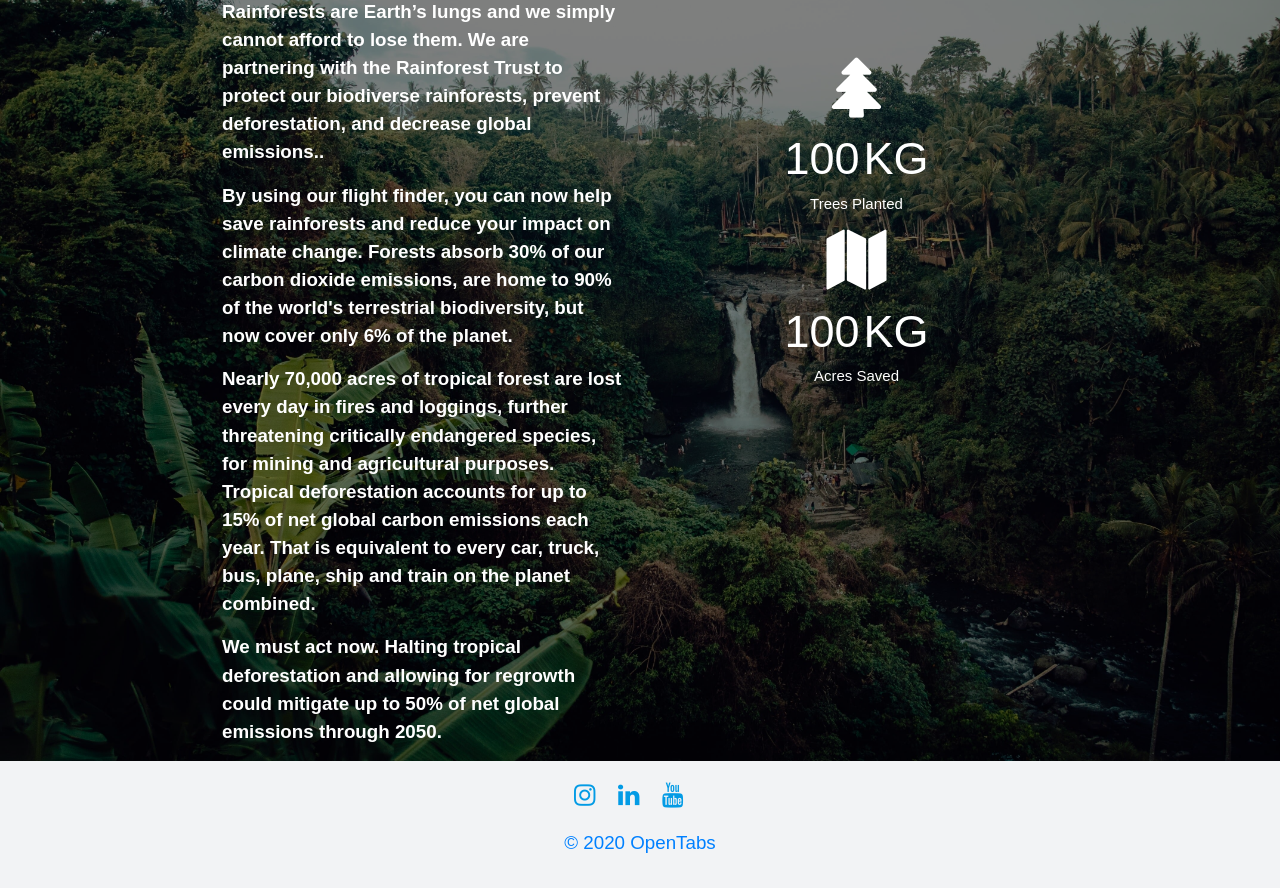
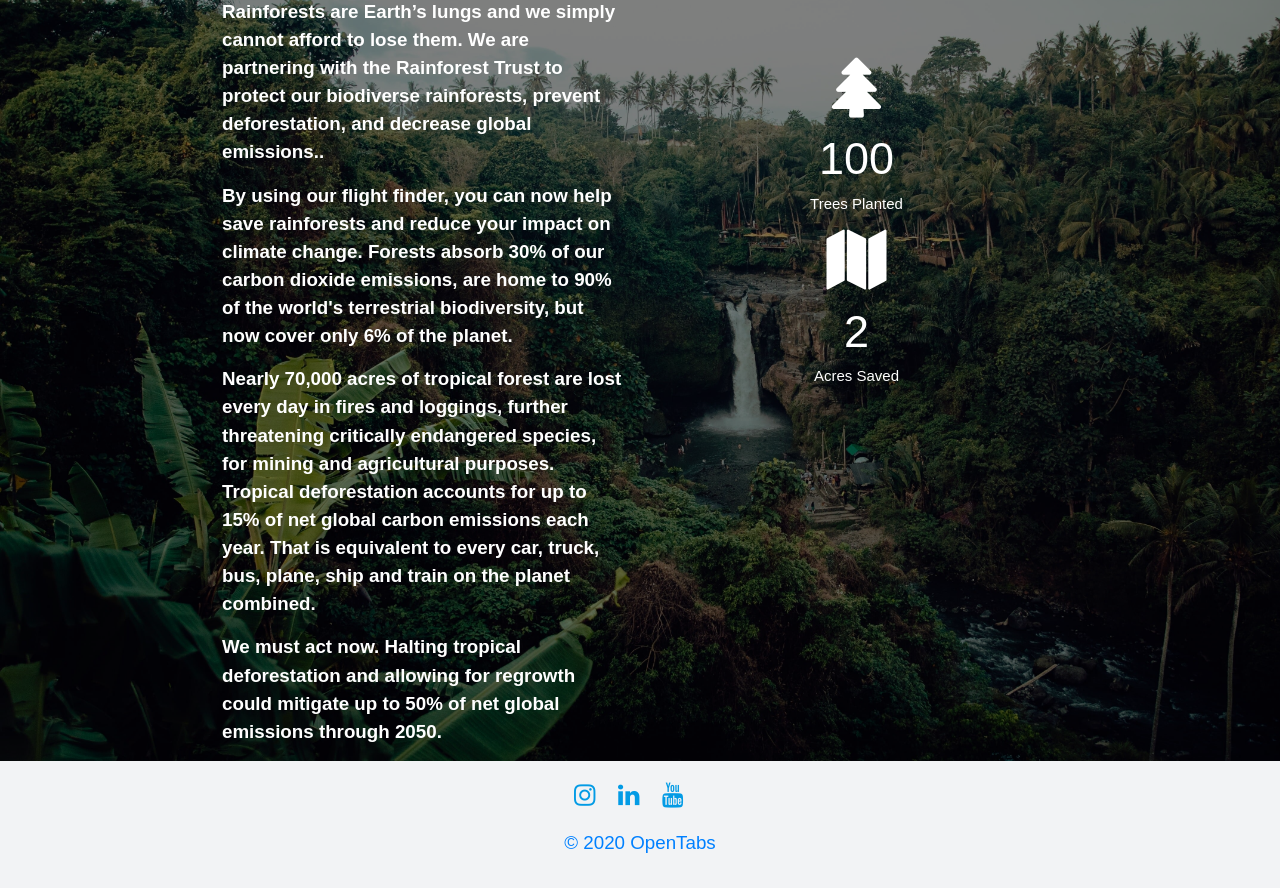
Before and after one commit to Adarsh-thedev/ot-flights-frontend, a React (Create React App) app: page / in a window 1280 px wide. Shown: the part 2200-3088 px from the top of the page. Built offline with nearby package versions, Linux system fonts and the light colour scheme.

Commit message:
typo fixing

```diff
--- a/src/Components/AboutRainForest.js
+++ b/src/Components/AboutRainForest.js
@@ -61,13 +61,13 @@ const AboutRainForest = () => {
                         <div className = 'col-xs-12 col-sm-6 center'>
                             <div style={{color:'white', margin: 'auto'}}>
 								<div className="center mt5"><i aria-hidden="true" className="fa fa-tree fa-4x"></i></div>
-								<p className="mb-0 mt2 f1"><CountUp end = {100} duration = {5}></CountUp><span className = 'ml1'>KG</span>
+								<p className="mb-0 mt2 f1"><CountUp end = {100} duration = {5}></CountUp>
 								</p>
 								<p className="text-white">Trees Planted</p>
 							</div>
                             <div style={{color:'white', margin: 'auto'}}>
 								<div className="center"><i aria-hidden="true" className="fa fa-map fa-4x"></i></div>
-								<p className="mb-0 mt2 f1"><CountUp end = {100} duration = {5}></CountUp><span className = 'ml1'>KG</span>
+								<p className="mb-0 mt2 f1"><CountUp end = {2} duration = {1}></CountUp>
 								</p>
 								<p className="text-white">Acres Saved</p>
 							</div>
```
